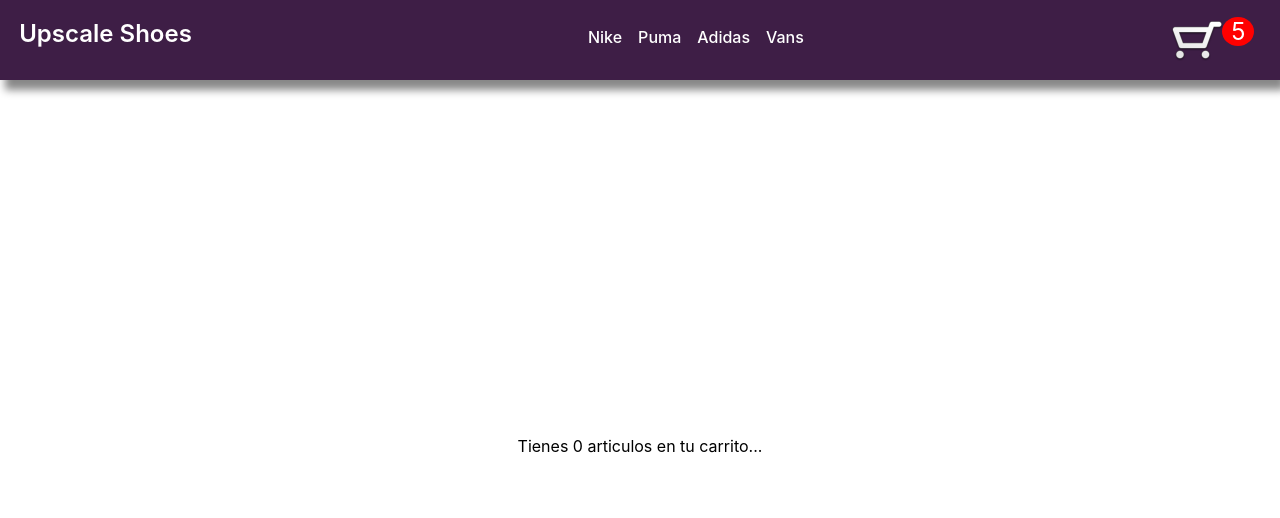
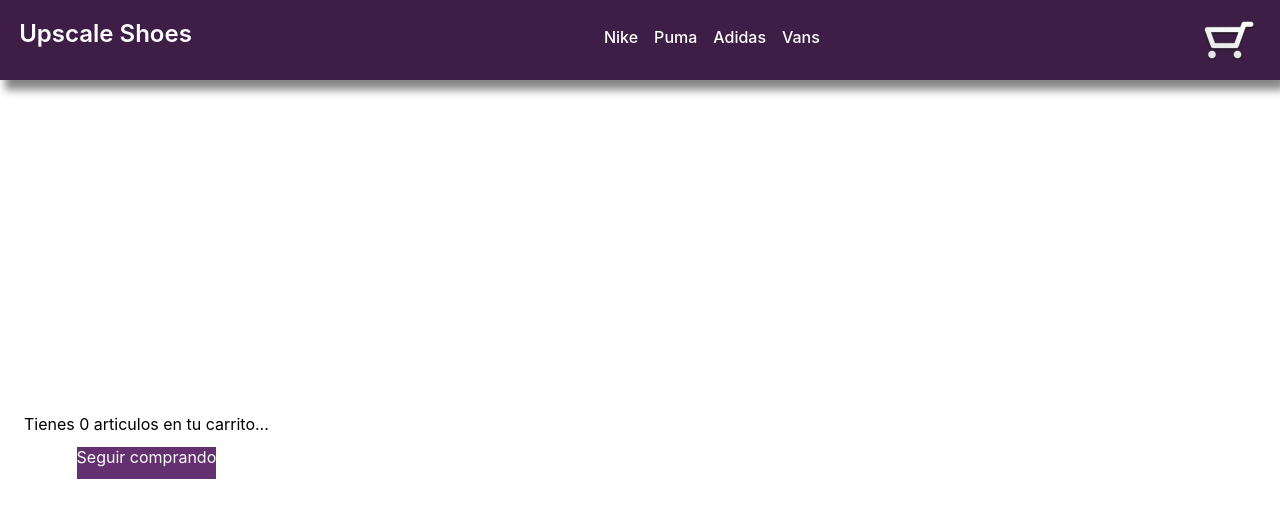
Before and after one commit to yorchAdalbert/upscale_shoes, a React (Create React App) app: page /cart in a window 1280 px wide. Shown: the top 518 px of the page. Built offline with nearby package versions, Linux system fonts and the light colour scheme.

Commit message:
Working on summary section

```diff
--- a/src/components/Cart.js
+++ b/src/components/Cart.js
@@ -1,11 +1,12 @@
 import { useContext } from "react"
 import { CartContext } from "./CartContext"
+import { Link } from "react-router-dom";
 
 const Cart = () => {
   const { cartItems, removeItem, clearCart } = useContext(CartContext);
 
   return (
-    <>
+    <section className="main-cart">
       {cartItems.length !=0 && <p onClick={clearCart} className="delete-button text-center">Eliminar todo</p>}
       {
         cartItems.length != 0
@@ -17,6 +18,7 @@ const Cart = () => {
                   <h3 className="card-title text-center">{item.title}</h3>
                   <p>{`Precio: ${item.price}`}</p>
                   <p>{`Unidades: ${item.quantity}`}</p>
+                  <p>{`total: ${item.quantity * item.price}`}</p>
                   <p onClick={() => removeItem(item.id)} className="delete-button text-center">Quitar producto</p>
                 </div>
               </section>
@@ -24,9 +26,19 @@ const Cart = () => {
           :
             <div className="loading-section">
               <p>{`Tienes ${cartItems.length} articulos en tu carrito...`}</p>
+              <Link to="/" className="text-decor"><p className="regular-button">Seguir comprando</p></Link>
             </div>
       }
-    </>
+      {
+        cartItems.length != 0 &&
+          cartItems.map(elem =>
+            <article key={elem.id}>
+              <span>{elem.title}</span>
+              <span>{elem.quantity}</span>
+              <span>{elem.quantity * elem.price}</span>
+            </article>)
+      }
+    </section>
   )
 }
 
--- a/src/components/CartContext.js
+++ b/src/components/CartContext.js
@@ -4,6 +4,7 @@ export const CartContext = createContext()
 
 const CartContextProvider = ({ children }) => {
     const[cartItems, setCartItems] = useState([])
+    const[totalItems, setTotalItems] = useState(0)
 
     const addToCart = (sneaker, itemQty) => {
         const checkItem = cartItems.find(element => element.id == sneaker.id)
@@ -31,8 +32,11 @@ const CartContextProvider = ({ children }) => {
         setCartItems([])
     }
 
+    const sumTotalItems = (num) => setTotalItems(totalItems + num)
+
+
     return (
-        <CartContext.Provider value={ {cartItems, addToCart, removeItem, clearCart} }>
+        <CartContext.Provider value={ {cartItems, addToCart, removeItem, clearCart, totalItems, sumTotalItems} }>
             {children}
             </CartContext.Provider>
     )
--- a/src/components/CartWidget.js
+++ b/src/components/CartWidget.js
@@ -1,13 +1,16 @@
 import { useContext } from "react"
 import { CartContext } from "./CartContext"
+import { Link } from "react-router-dom"
 
 const CartWidget = () => {
-    const test = useContext(CartContext)
+    const { totalItems } = useContext(CartContext)
 
     return (
         <div className="cart-shoping-area">
-            <img src="./cart-shoping.png" alt="Cart shoping item" className="cart-shoping" />
-            <span className="item-counter">5</span>
+           <Link to="/cart" className="text-decor"><img src="./cart-shoping.png" alt="Cart shoping item" className="cart-shoping" /></Link>
+           {
+                totalItems !== 0 && <span className="item-counter">{totalItems}</span>
+           }
         </div>
     )
 }
--- a/src/components/ItemDetail.js
+++ b/src/components/ItemDetail.js
@@ -5,12 +5,13 @@ import { CartContext } from "./CartContext"
 
 const ItemDetail = ( {item} ) => {
     const[itemSelected, setItemSeleted] = useState(true)
-    const { addToCart } = useContext(CartContext)
+    const { addToCart, sumTotalItems } = useContext(CartContext)
 
     const handelClick= (itemQty) => {
         if (itemQty) {
             setItemSeleted(false)
             addToCart(item, itemQty)
+            sumTotalItems(itemQty)
         }
     }
 
@@ -29,7 +30,10 @@ const ItemDetail = ( {item} ) => {
                                 ?
                                     <ItemCount stock={parseInt(item.stock)} initial={0} onAdd={handelClick}/>
                                 :
-                                   <Link to='/cart' className="text-decor"><p className="item-count buy-button" style={{'textAlign': 'center'}} >Ir al carrito</p> </Link>
+                                   <>
+                                     <Link to='/cart' className="text-decor"><p className="item-count buy-button" style={{'textAlign': 'center'}} >Terminar compra</p> </Link>
+                                     <Link to='/' className="text-decor"><p className="item-count buy-button" style={{'textAlign': 'center'}} >Seguir comprando</p> </Link>
+                                   </>
                         }
                     </div>
                     <div className="price-section">
--- a/src/index.css
+++ b/src/index.css
@@ -160,6 +160,12 @@ p.delete-button:hover {
   color: white;
 }
 
+.regular-button {
+  background-color: #643070;
+  color: white;
+  height: 2rem;
+}
+
 /*Item cards*/
 
 .item-section {
@@ -237,7 +243,7 @@ img.img-item {
 
 .cart-card {
   display: flex;
-  flex-direction: row;
+  flex-direction: column;
   margin: 2.5rem;
   width: 60%;
   border: 1px solid #643070;
@@ -248,8 +254,14 @@ img.img-item {
   display: flex;
   justify-content: center;
   align-items: center;
+  flex-direction: column;
 }
 
 .cart-info {
   width: 100%;
 }
+
+.main-cart {
+  display: flex;
+  flex-direction: row;
+}
```
Also changed, not shown: src/utils/products.js.
